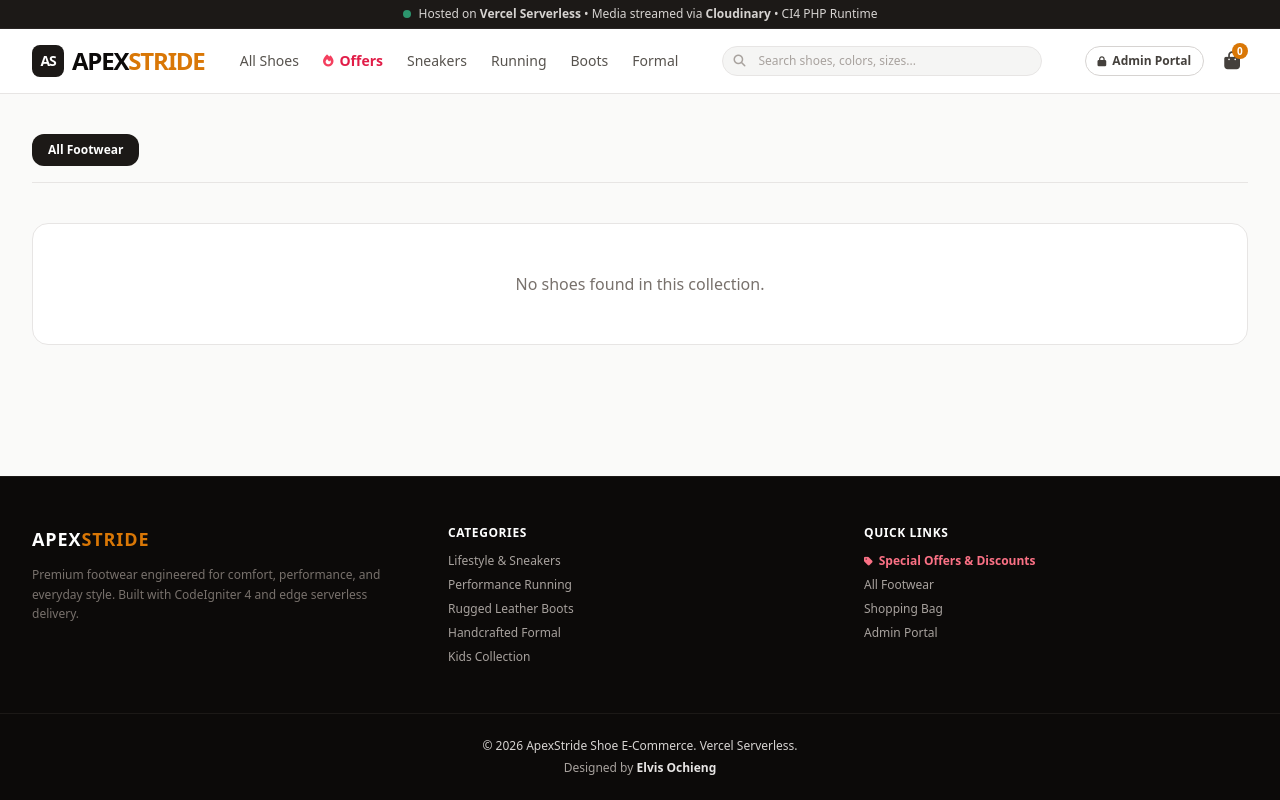
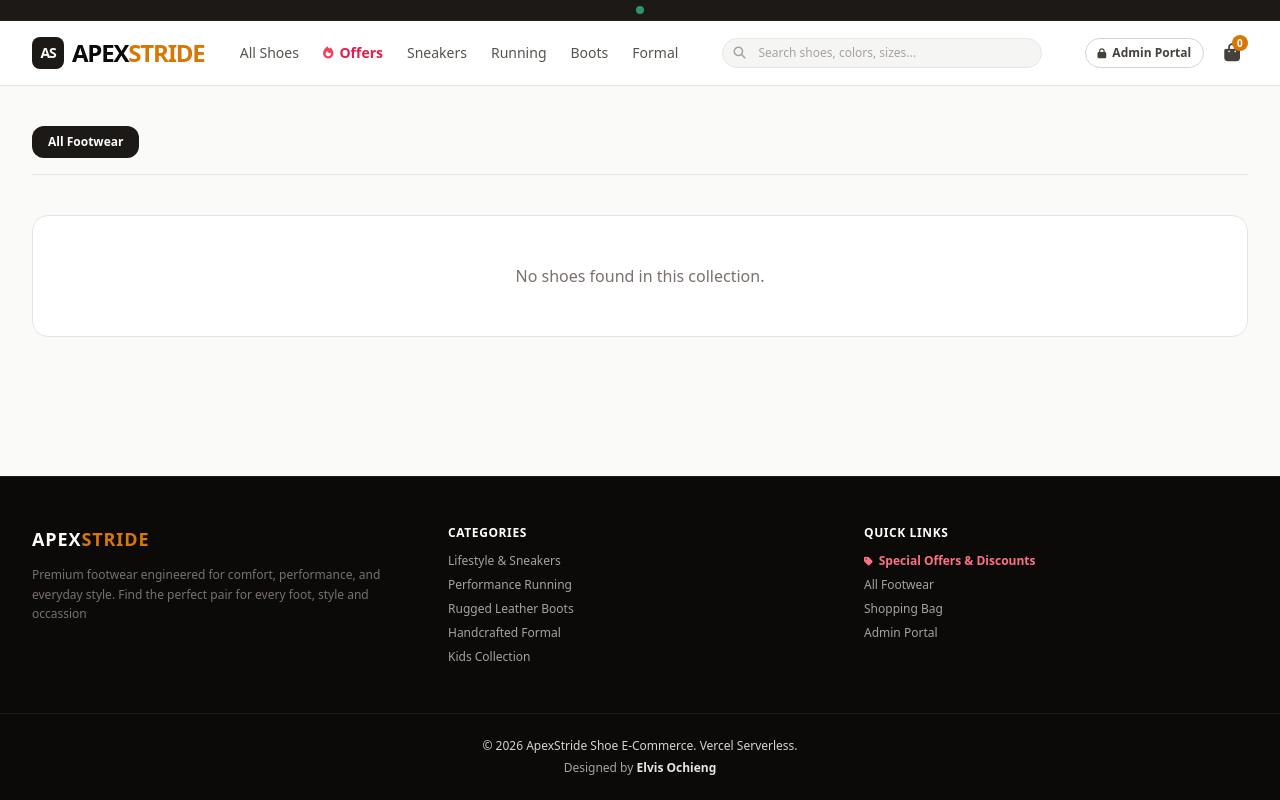
Before and after one commit to jathurwa/JatheStride-Shoe, a CodeIgniter 4 app: the page made by app/Views/store/index.php in a window 1280 px wide. Run offline with PHP 8.4 and a stand-in for CodeIgniter, Linux system fonts and the light colour scheme; the template is opened without the code that fills it, so the values that code supplies are empty; some libraries are stand-ins or nearby versions.

Commit message:
Modify hosted notice and enhance product description
Updated hosted notice and product description for clarity.

```diff
--- a/app/Views/layouts/main.php
+++ b/app/Views/layouts/main.php
@@ -28,7 +28,7 @@
     <!-- Serverless Notice Banner -->
     <div class="bg-stone-900 text-stone-300 text-xs py-1.5 px-4 text-center flex items-center justify-center gap-2 border-b border-stone-800">
         <span class="inline-block w-2 h-2 rounded-full bg-emerald-400 animate-pulse"></span>
-        <span>Hosted on <strong>Vercel Serverless</strong> &bull; Media streamed via <strong>Cloudinary</strong> &bull; CI4 PHP Runtime</span>
+        <!--<span>Hosted on <strong>Vercel Serverless</strong> &bull; Media streamed via <strong>Cloudinary</strong> &bull; CI4 PHP Runtime</span>-->
     </div>
 
     <!-- Navigation Header -->
@@ -114,7 +114,7 @@
             <div class="space-y-3">
                 <span class="text-white font-black tracking-wider text-lg">APEX<span class="text-amber-600">STRIDE</span></span>
                 <p class="text-xs text-stone-500 leading-relaxed">
-                    Premium footwear engineered for comfort, performance, and everyday style. Built with CodeIgniter 4 and edge serverless delivery.
+                    Premium footwear engineered for comfort, performance, and everyday style. Find the perfect pair for every foot, style and occassion
                 </p>
             </div>
             <div>
```
